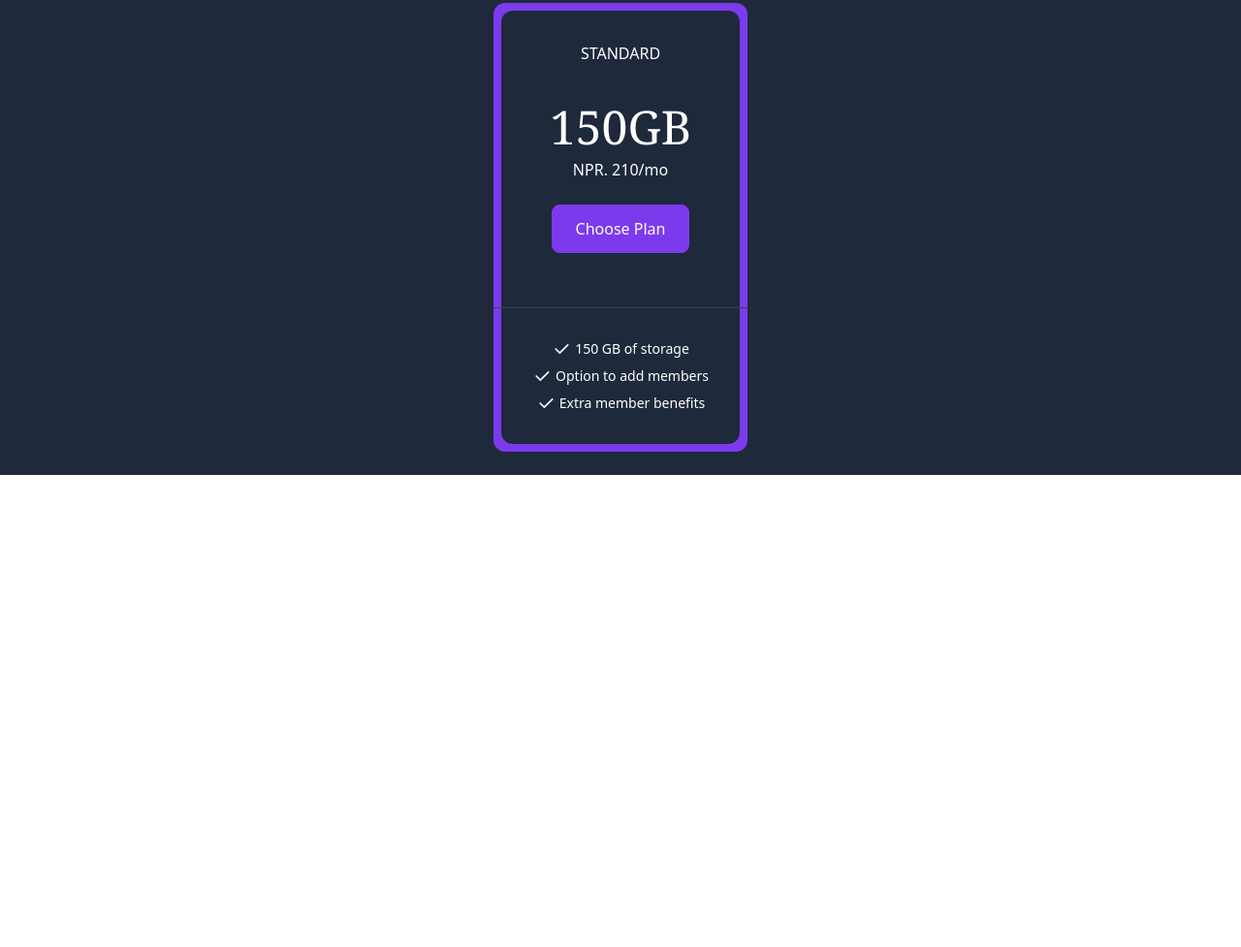
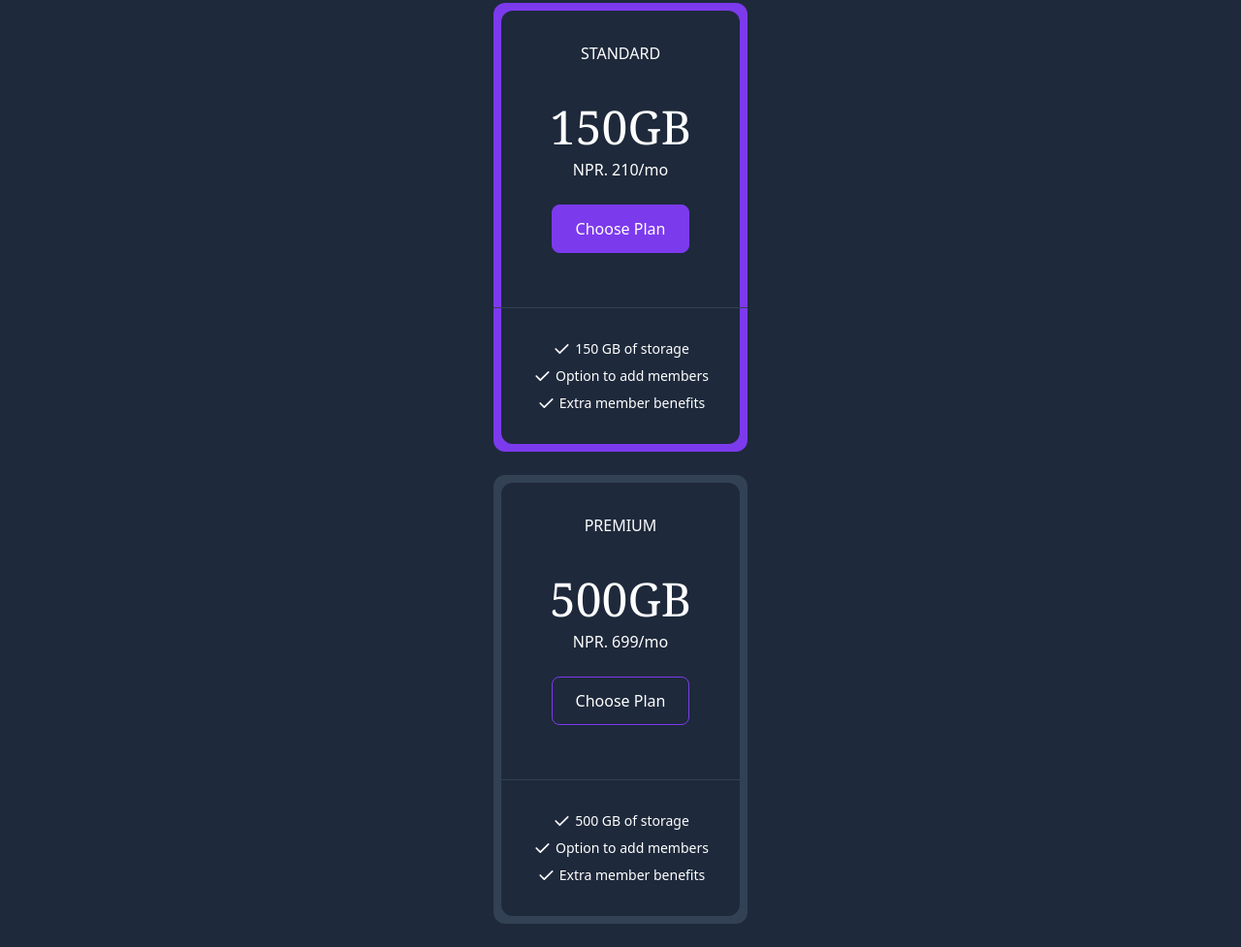
Before and after one commit to gaurav-shrestha/Pricing-Cards, a plain HTML site: page index.html in a window 1280 px wide. Shown: the part 508-1485 px from the top of the page at 97% size. Before the commit the page ends 998 px from the top, so only its background shows below. Drawn offline with nearby package versions, Linux system fonts and the light colour scheme.

Commit message:
Premium card added

```diff
--- a/index.html
+++ b/index.html
@@ -156,6 +156,77 @@
                         </div>
                     </div>
                 </div>
+                <!-- Card 3 -->
+                <div class="bg-slate-700 rounded-xl text-white">
+                    <!-- Upper Container -->
+                    <div class="p-8 mx-2 mt-2 rounded-t-xl bg-slate-800">
+                        <p class="text-center uppercase">Premium</p>
+                        <h2 class="mt-10 font-serif text-5xl text-center uppercase">500gb</h2>
+                        <h3 class="mt-2 text-center">NPR. 699/mo</h3>
+                        <div class="flex justify-center">
+                            <a href="#" class="inline-block text-center my-6 px-6 py-3 border rounded-lg border-violet-600 hover:bg-violet-800 hover:border-violet-800 duration-200">Choose Plan</a>
+                        </div>
+                    </div>
+                    <!-- Border -->
+                    <div class="border-t border-slate-700"></div>
+                    <!-- Lower Container -->
+                    <div class="p-8 mx-2 mb-2 rounded-b-xl bg-slate-800">
+                        <!-- List Container -->
+                        <div class="flex flex-col space-y-2">
+                            <!-- List Item 1 -->
+                            <div class="flex justify-center">
+                                <svg
+                                    xmlns="http://www.w3.org/2000/svg"
+                                    class="w-5 h-5"
+                                    viewBox="0 0 24 24"
+                                    stroke-width="2"
+                                    stroke="currentColor"
+                                    fill="none"
+                                    stroke-linecap="round"
+                                    stroke-linejoin="round"
+                                >
+                                    <path stroke="none" d="M0 0h24v24H0z" fill="none" />
+                                    <path d="M5 12l5 5l10 -10" />
+                                </svg>
+                                <span class="text-sm ml-1">500 GB of storage</span>
+                            </div>
+                            <!-- List Item 2 -->
+                            <div class="flex justify-center">
+                                <svg
+                                    xmlns="http://www.w3.org/2000/svg"
+                                    class="w-5 h-5"
+                                    viewBox="0 0 24 24"
+                                    stroke-width="2"
+                                    stroke="currentColor"
+                                    fill="none"
+                                    stroke-linecap="round"
+                                    stroke-linejoin="round"
+                                >
+                                    <path stroke="none" d="M0 0h24v24H0z" fill="none" />
+                                    <path d="M5 12l5 5l10 -10" />
+                                </svg>
+                                <span class="text-sm ml-1">Option to add members</span>
+                            </div>
+                            <!-- List Item 3 -->
+                            <div class="flex justify-center">
+                                <svg
+                                    xmlns="http://www.w3.org/2000/svg"
+                                    class="w-5 h-5"
+                                    viewBox="0 0 24 24"
+                                    stroke-width="2"
+                                    stroke="currentColor"
+                                    fill="none"
+                                    stroke-linecap="round"
+                                    stroke-linejoin="round"
+                                >
+                                    <path stroke="none" d="M0 0h24v24H0z" fill="none" />
+                                    <path d="M5 12l5 5l10 -10" />
+                                </svg>
+                                <span class="text-sm ml-1">Extra member benefits</span>
+                            </div>
+                        </div>
+                    </div>
+                </div>
             </div>
         </div>
     </body>
```
